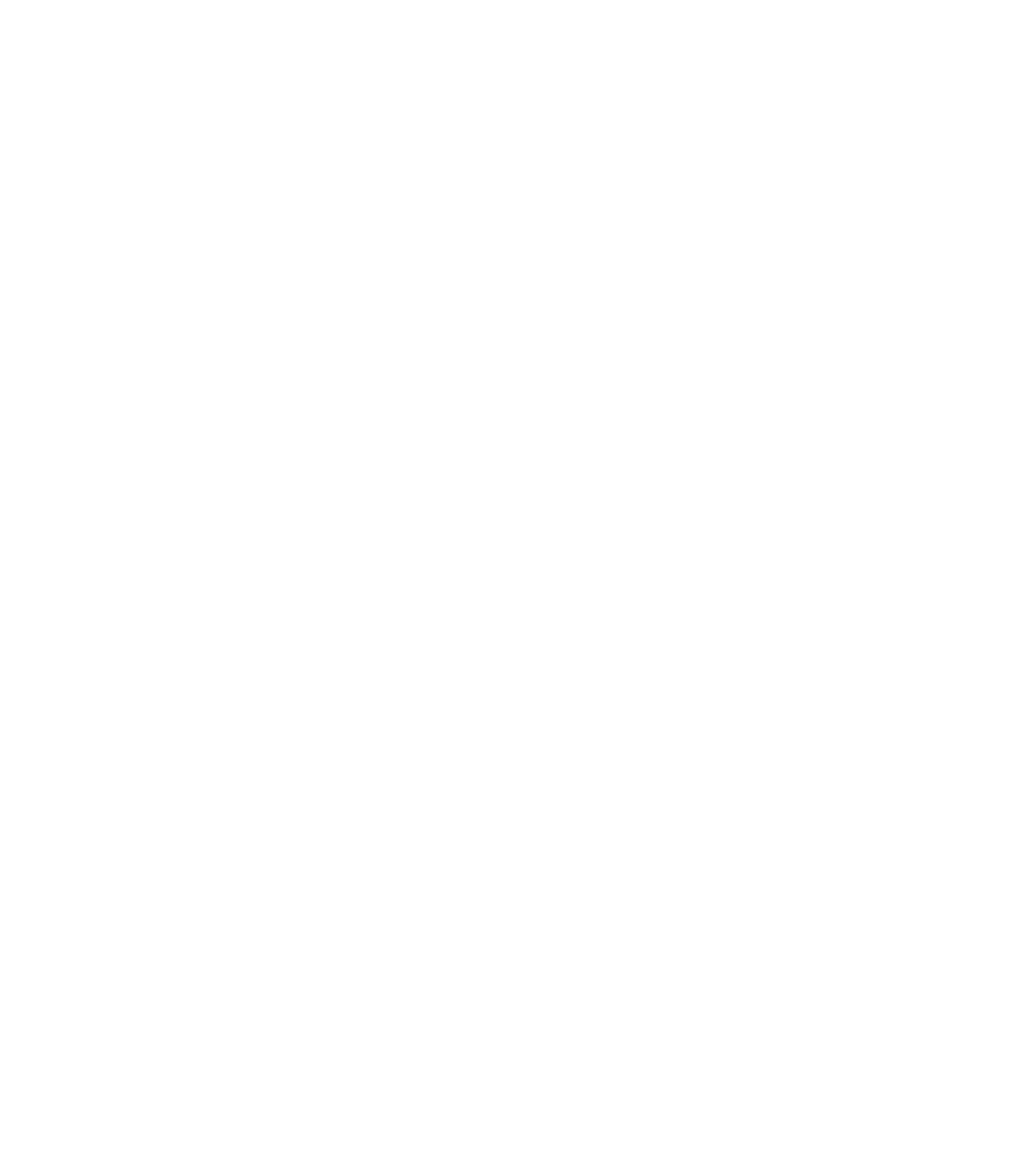
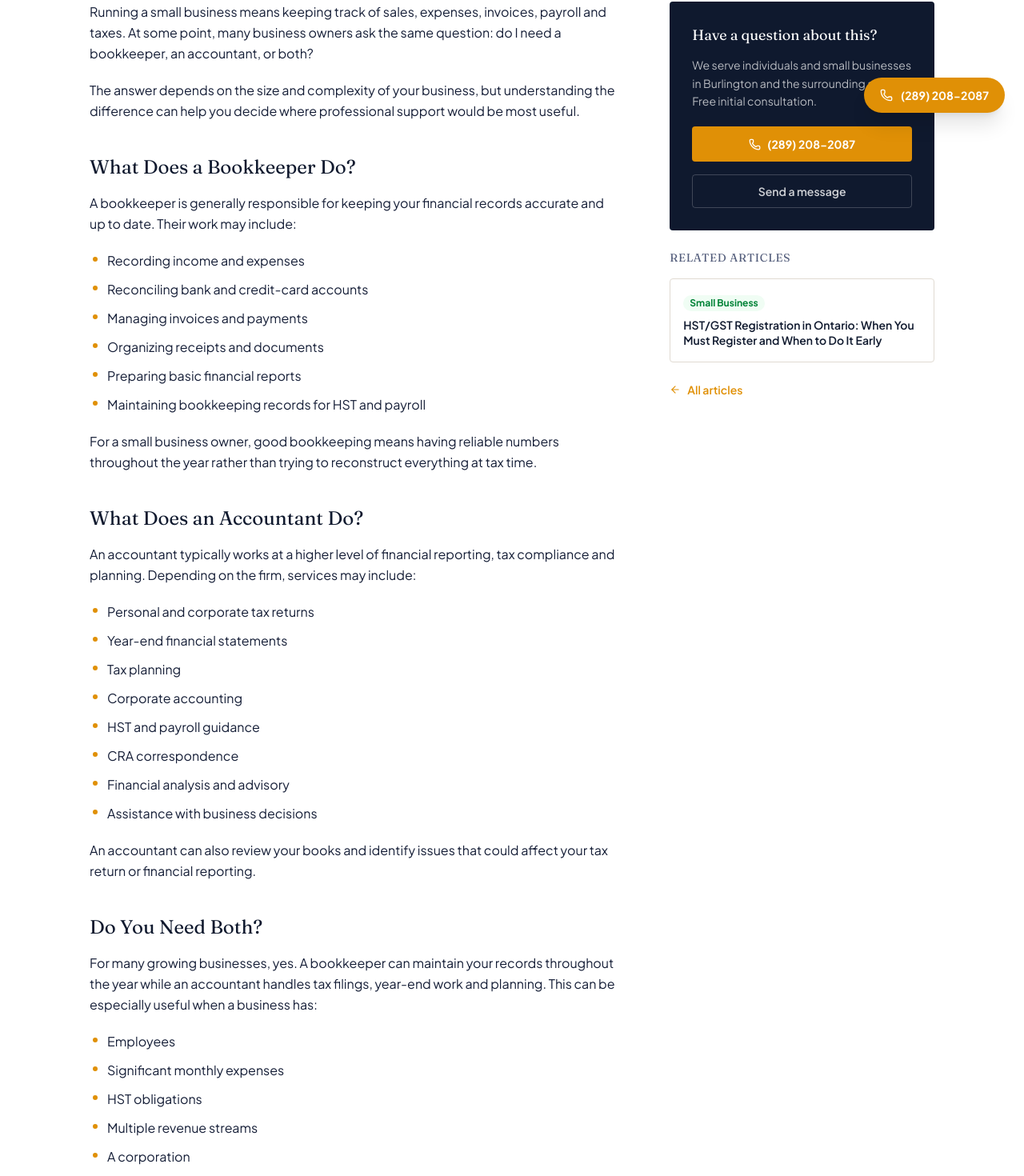
Before and after one commit to Rayan99k/Accounting-masters, a Next.js app: page /resources/bookkeeper-vs-accountant-small-business in a window 1280 px wide. Before the commit this address had no page. Shown: the part 635-2105 px from the top of the page at 80% size. Before the commit the page ends 800 px from the top, so only its background shows below. Built offline with nearby package versions, Linux system fonts and the light colour scheme.

Commit message:
Added new article and link support. Now people can see URLs to helpful resources

```diff
--- a/components/ArticleContent.tsx
+++ b/components/ArticleContent.tsx
@@ -2,7 +2,7 @@
 
 import Link from "next/link";
 import { motion } from "framer-motion";
-import { ArrowLeft, Clock, Phone } from "lucide-react";
+import { ArrowLeft, Clock, Phone, ExternalLink } from "lucide-react";
 import { type Article, type ContentBlock } from "@/data/articles";
 import { Navbar } from "@/components/Navbar";
 import { Footer } from "@/components/Footer";
@@ -89,6 +89,32 @@ function Block({ block }: { block: ContentBlock }) {
               ))}
             </tbody>
           </table>
+        </div>
+      );
+
+    case "links":
+      return (
+        <div className="my-6">
+          {block.heading && (
+            <h3 className="text-sm font-bold uppercase tracking-wider text-primary mb-3">
+              {block.heading}
+            </h3>
+          )}
+          <ul className="space-y-2">
+            {block.items.map((link, i) => (
+              <li key={i}>
+                <a
+                  href={link.url}
+                  target="_blank"
+                  rel="noopener noreferrer"
+                  className="inline-flex items-center gap-1.5 text-secondary font-medium hover:underline underline-offset-2"
+                >
+                  {link.label}
+                  <ExternalLink className="w-3.5 h-3.5 shrink-0" />
+                </a>
+              </li>
+            ))}
+          </ul>
         </div>
       );
 
--- a/data/articles.ts
+++ b/data/articles.ts
@@ -6,7 +6,8 @@ export type ContentBlock =
   | { type: "numbered"; items: string[] }
   | { type: "highlight"; text: string }
   | { type: "note"; label: string; text: string }
-  | { type: "table"; headers: [string, string]; rows: [string, string][] };
+  | { type: "table"; headers: [string, string]; rows: [string, string][] }
+  | { type: "links"; heading?: string; items: { label: string; url: string }[] };
 
 export interface Article {
   slug: string;
@@ -708,6 +709,16 @@ const articleSeed: Article[] = [
         label: "Visit or call us",
         text: "Accounting Masters Group Inc., powered by Muntaha CPA Professional Corporation Inc. — 4155 Fairview Street, Unit 21, Burlington, ON L7N 2G1. Phone (289) 208-2087. Office hours Monday to Friday, 10:00 a.m. to 3:00 p.m.; evenings and weekends available by appointment.",
       },
+      {
+        type: "links",
+        heading: "Helpful Official Resources",
+        items: [
+          { label: "CRA: GST/HST rules for small suppliers", url: "https://www.canada.ca/en/revenue-agency/services/tax/businesses/topics/gst-hst-businesses/when-register-charge.html" },
+          { label: "Government of Ontario: Corporate income tax rates and the small business deduction", url: "https://www.canada.ca/en/revenue-agency/services/tax/businesses/topics/corporations/provincial-territorial-corporation-tax/ontario-provincial-corporation-tax/ontario-small-business-deduction.html" },
+          { label: "CPA Ontario: Practical-experience requirements for the CPA designation", url: "https://www.cpaontario.ca/students/practical-experience" },
+          { label: "CRA: T5018 reporting for construction subcontractor payments", url: "https://www.canada.ca/en/revenue-agency/services/forms-publications/forms/t5018.html" },
+        ],
+      },
     ],
   },
   {
@@ -1030,6 +1041,177 @@ const articleSeed: Article[] = [
       },
     ],
   },
+  {
+    slug: "bookkeeper-vs-accountant-small-business",
+    title: "Bookkeeper vs. Accountant: Which Does Your Small Business Need?",
+    excerpt:
+      "Not sure whether you need a bookkeeper, an accountant, or both? Here's the difference between the two roles and what makes sense for your Ontario small business.",
+    category: "Small Business",
+    date: "August 10, 2026",
+    readingTime: "6 min read",
+    content: [
+      {
+        type: "paragraph",
+        text: "Running a small business means keeping track of sales, expenses, invoices, payroll and taxes. At some point, many business owners ask the same question: do I need a bookkeeper, an accountant, or both?",
+      },
+      {
+        type: "paragraph",
+        text: "The answer depends on the size and complexity of your business, but understanding the difference can help you decide where professional support would be most useful.",
+      },
+      { type: "heading", text: "What Does a Bookkeeper Do?" },
+      {
+        type: "paragraph",
+        text: "A bookkeeper is generally responsible for keeping your financial records accurate and up to date. Their work may include:",
+      },
+      {
+        type: "list",
+        items: [
+          "Recording income and expenses",
+          "Reconciling bank and credit-card accounts",
+          "Managing invoices and payments",
+          "Organizing receipts and documents",
+          "Preparing basic financial reports",
+          "Maintaining bookkeeping records for HST and payroll",
+        ],
+      },
+      {
+        type: "paragraph",
+        text: "For a small business owner, good bookkeeping means having reliable numbers throughout the year rather than trying to reconstruct everything at tax time.",
+      },
+      { type: "heading", text: "What Does an Accountant Do?" },
+      {
+        type: "paragraph",
+        text: "An accountant typically works at a higher level of financial reporting, tax compliance and planning. Depending on the firm, services may include:",
+      },
+      {
+        type: "list",
+        items: [
+          "Personal and corporate tax returns",
+          "Year-end financial statements",
+          "Tax planning",
+          "Corporate accounting",
+          "HST and payroll guidance",
+          "CRA correspondence",
+          "Financial analysis and advisory",
+          "Assistance with business decisions",
+        ],
+      },
+      {
+        type: "paragraph",
+        text: "An accountant can also review your books and identify issues that could affect your tax return or financial reporting.",
+      },
+      { type: "heading", text: "Do You Need Both?" },
+      {
+        type: "paragraph",
+        text: "For many growing businesses, yes. A bookkeeper can maintain your records throughout the year while an accountant handles tax filings, year-end work and planning. This can be especially useful when a business has:",
+      },
+      {
+        type: "list",
+        items: [
+          "Employees",
+          "Significant monthly expenses",
+          "HST obligations",
+          "Multiple revenue streams",
+          "A corporation",
+          "Contractors or subcontractors",
+          "More complicated financial transactions",
+        ],
+      },
+      {
+        type: "paragraph",
+        text: "The two roles work together. Accurate bookkeeping gives the accountant better information to work with at year-end.",
+      },
+      { type: "heading", text: "When You May Only Need Bookkeeping" },
+      {
+        type: "paragraph",
+        text: "A very small business with straightforward transactions may mainly need bookkeeping support. For example, a new sole proprietor with a limited number of monthly transactions may benefit from keeping organized books and hiring an accountant for annual tax preparation. As the business grows, however, its accounting needs may change.",
+      },
+      { type: "heading", text: "Signs Your Business May Need an Accountant" },
+      {
+        type: "paragraph",
+        text: "Consider speaking with an accountant when:",
+      },
+      {
+        type: "list",
+        items: [
+          "You are incorporating or already operate a corporation",
+          "Your business income is growing",
+          "You are unsure how much tax to set aside",
+          "You are hiring employees",
+          "You have HST or payroll questions",
+          "You are buying equipment or other major assets",
+          "You receive correspondence from the CRA",
+          "You are considering paying yourself through salary or dividends",
+          "You want more than basic bookkeeping",
+        ],
+      },
+      {
+        type: "paragraph",
+        text: "An accountant can help you understand not just what happened financially, but what your numbers may mean for the decisions you make next.",
+      },
+      { type: "heading", text: "Why Good Bookkeeping Matters at Tax Time" },
+      {
+        type: "paragraph",
+        text: "Your accountant can only work with the information available. Incomplete or inaccurate bookkeeping can lead to:",
+      },
+      {
+        type: "list",
+        items: [
+          "Missing expenses",
+          "Incorrect HST reporting",
+          "More work at year-end",
+          "Delayed tax filings",
+          "Difficulty understanding cash flow",
+        ],
+      },
+      {
+        type: "paragraph",
+        text: "Keeping your records organized throughout the year can make tax preparation faster and help your accountant identify potential issues earlier.",
+      },
+      { type: "heading", text: "Bookkeeper or Accountant: Which One Should You Hire?" },
+      {
+        type: "paragraph",
+        text: "There is no single answer for every business.",
+      },
+      {
+        type: "table",
+        headers: ["Your situation", "Support to consider"],
+        rows: [
+          ["New, simple sole proprietorship", "Bookkeeping + annual tax preparation"],
+          ["Growing small business", "Ongoing bookkeeping + accountant"],
+          ["Incorporated business", "Bookkeeping + corporate accountant"],
+          ["Business with employees", "Bookkeeping + payroll + accountant"],
+          ["CRA review or correspondence", "Accountant"],
+          ["Complex tax or financial planning", "Accountant"],
+        ],
+      },
+      {
+        type: "paragraph",
+        text: "The important question is not simply whether you need a bookkeeper or accountant. It is how much financial support your business needs right now.",
+      },
+      { type: "heading", text: "Accounting Support for Burlington and the Surrounding GTA" },
+      {
+        type: "paragraph",
+        text: "Accounting Masters Group Inc. provides bookkeeping, financial statements, payroll, personal tax, corporate tax and accounting advisory services. Based in Burlington, the firm works with clients throughout Burlington, Oakville, Mississauga, Milton, Hamilton, Halton Region and surrounding communities.",
+      },
+      {
+        type: "paragraph",
+        text: "Whether you need help keeping your books organized, preparing your corporate tax return or getting a better understanding of your business finances, choosing the right level of accounting support can save time and make managing your business easier.",
+      },
+      {
+        type: "note",
+        label: "Need help with your business accounting?",
+        text: "Accounting Masters Group Inc., powered by Muntaha CPA Professional Corporation Inc. — 4155 Fairview Street, Unit 21, Burlington, ON L7N 2G1. Phone (289) 208-2087. Office hours Monday to Friday, 10:00 a.m. to 3:00 p.m.; evenings and weekends available by appointment.",
+      },
+      {
+        type: "links",
+        heading: "Helpful Resource",
+        items: [
+          { label: "Canada Revenue Agency — Keeping Records", url: "https://www.canada.ca/en/revenue-agency/services/tax/businesses/topics/keeping-records.html" },
+        ],
+      },
+    ],
+  },
 ];
 
 export const articles: Article[] = [...articleSeed].sort(
```
